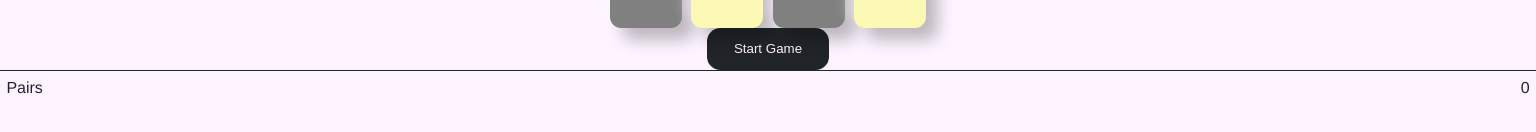
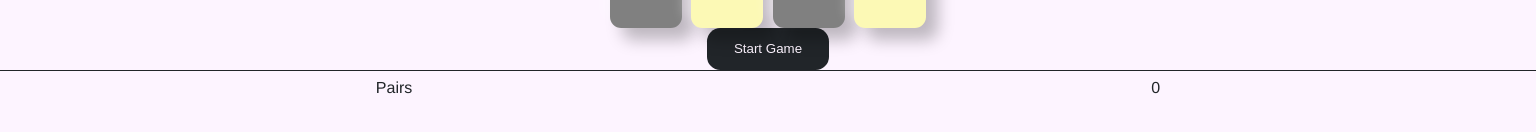
Before and after one commit to erwinchang/vue-example, a Vue app: page / in a window 1536 px wide. Shown: the part 498-630 px from the top of the page. Built offline with nearby package versions, Linux system fonts and the light colour scheme.

Commit message:
adjust footer.vue when (min-width: 1440px)

```diff
--- a/src/components/Footer.vue
+++ b/src/components/Footer.vue
@@ -24,4 +24,9 @@ footer {
   padding: 0.5em 0.4em 0.3em 0.4em;
   border-top: 1px solid #212529;
 }
+@media screen and (min-width: 1440px) {
+  footer {
+    justify-content: space-around;
+  }
+}
 </style>
```
